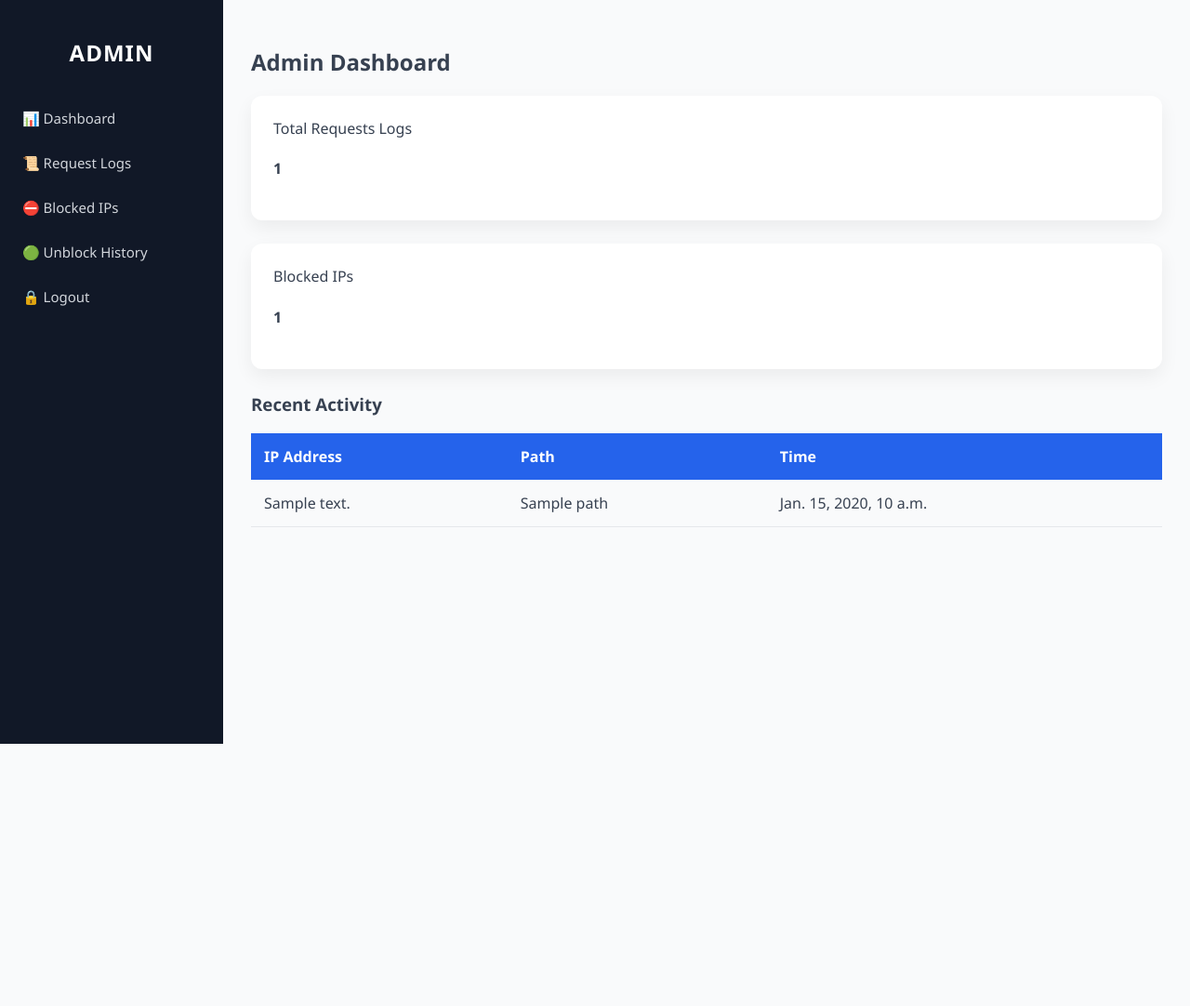
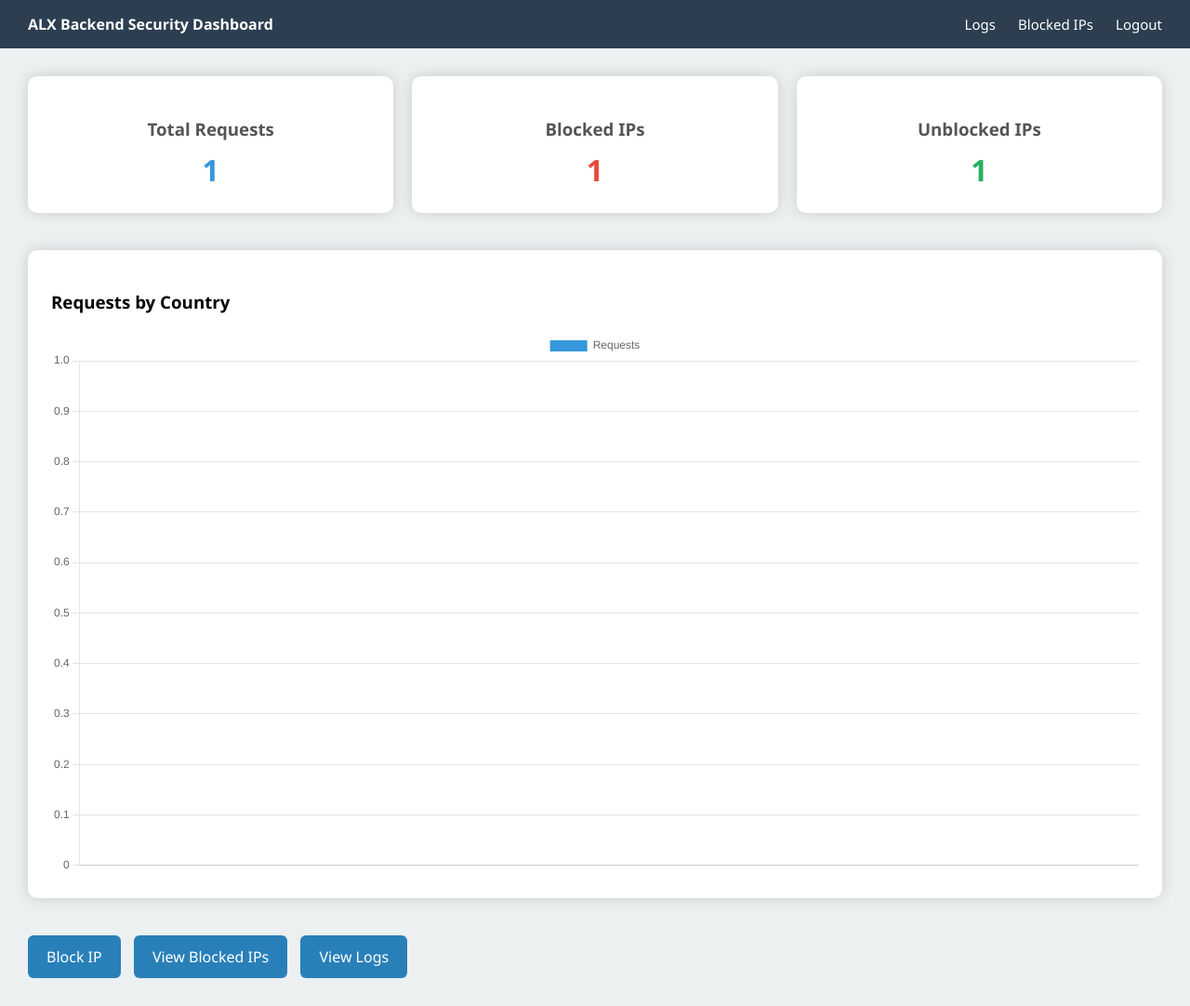
Before and after one commit to Brain-new1/alx-backend-security, a Django app: template ip_tracking/templates/admin/dashboard.html in a window 1280 px wide. Shown: the whole page at 93% size. Before the commit the page ends 800 px from the top, so only its background shows below. Run offline with Django 3.2, Linux system fonts and the light colour scheme; the template is opened without the code that fills it: most values are stand-ins (such as "Sample title", 1, 10 or a date in 2020).

Commit message:
Redesign home page and admin dashboard UI

```diff
--- a/ip_tracking/templates/admin/dashboard.html
+++ b/ip_tracking/templates/admin/dashboard.html
@@ -1,54 +1,164 @@
-{% extends "admin/admin_base.html" %}
+<!DOCTYPE html>
+<html>
+<head>
+    <title>Admin Dashboard | ALX Security</title>
+    <script src="https://cdn.jsdelivr.net/npm/chart.js"></script>
 
-{% block content %}
-<div class="container mt-4">
+    <style>
+        body {
+            margin: 0;
+            font-family: "Segoe UI", Arial, sans-serif;
+            background: #ecf0f1;
+        }
 
-    <h2 class="mb-4">Admin Dashboard</h2>
+        /* HEADER */
+        header {
+            background: #2c3e50;
+            color: white;
+            padding: 15px 30px;
+            display: flex;
+            justify-content: space-between;
+            align-items: center;
+        }
 
-    <div class="row">
-        <!-- Logs Count -->
-        <div class="col-md-4">
-            <div class="card text-white bg-primary mb-3">
-                <div class="card-header">Total Requests Logs</div>
-                <div class="card-body">
-                    <h4 class="card-title">{{ logs_count }}</h4>
-                </div>
-            </div>
+        header a {
+            color: white;
+            text-decoration: none;
+            margin-left: 20px;
+            font-size: 15px;
+        }
+
+        /* CONTAINER */
+        .container {
+            padding: 30px;
+        }
+
+        /* STATS */
+        .stats {
+            display: grid;
+            grid-template-columns: repeat(auto-fit, minmax(240px, 1fr));
+            gap: 20px;
+            margin-bottom: 40px;
+        }
+
+        .card {
+            background: white;
+            padding: 25px;
+            border-radius: 10px;
+            box-shadow: 0 0 15px rgba(0,0,0,0.15);
+            text-align: center;
+        }
+
+        .card h3 {
+            margin-bottom: 10px;
+            color: #555;
+        }
+
+        .card p {
+            font-size: 32px;
+            font-weight: bold;
+            margin: 0;
+        }
+
+        .blue { color: #3498db; }
+        .red { color: #e74c3c; }
+        .green { color: #27ae60; }
+
+        /* CHART */
+        .chart-box {
+            background: white;
+            padding: 25px;
+            border-radius: 10px;
+            box-shadow: 0 0 15px rgba(0,0,0,0.15);
+            margin-bottom: 40px;
+        }
+
+        /* LINKS */
+        .links a {
+            display: inline-block;
+            padding: 12px 20px;
+            margin-right: 10px;
+            background: #2980b9;
+            color: white;
+            text-decoration: none;
+            border-radius: 6px;
+            transition: 0.3s;
+        }
+
+        .links a:hover {
+            background: #2471a3;
+        }
+    </style>
+</head>
+<body>
+
+<header>
+    <div><strong>ALX Backend Security Dashboard</strong></div>
+    <div>
+        <a href="{% url 'logs' %}">Logs</a>
+        <a href="{% url 'blocked_ips' %}">Blocked IPs</a>
+        <a href="{% url 'logout' %}">Logout</a>
+    </div>
+</header>
+
+<div class="container">
+
+    <!-- STATISTICS -->
+    <div class="stats">
+        <div class="card">
+            <h3>Total Requests</h3>
+            <p class="blue">{{ logs_count }}</p>
         </div>
 
-        <!-- Blocked IP Count -->
-        <div class="col-md-4">
-            <div class="card text-white bg-danger mb-3">
-                <div class="card-header">Blocked IPs</div>
-                <div class="card-body">
-                    <h4 class="card-title">{{ blocked_count }}</h4>
-                </div>
-            </div>
+        <div class="card">
+            <h3>Blocked IPs</h3>
+            <p class="red">{{ blocked_count }}</p>
         </div>
 
+        <div class="card">
+            <h3>Unblocked IPs</h3>
+            <p class="green">{{ unblocked_count }}</p>
+        </div>
     </div>
 
-    <h3 class="mt-5">Recent Activity</h3>
+    <!-- COUNTRY CHART -->
+    <div class="chart-box">
+        <h3>Requests by Country</h3>
+        <canvas id="countryChart"></canvas>
+    </div>
 
-    <table class="table table-striped mt-3">
-        <thead>
-            <tr>
-                <th>IP Address</th>
-                <th>Path</th>
-                <th>Time</th>
-            </tr>
-        </thead>
-
-        <tbody>
-        {% for log in recent_logs %}
-            <tr>
-                <td>{{ log.ip_address }}</td>
-                <td>{{ log.path }}</td>
-                <td>{{ log.timestamp }}</td>
-            </tr>
-        {% endfor %}
-        </tbody>
-    </table>
+    <!-- ACTION LINKS -->
+    <div class="links">
+        <a href="{% url 'block_ip' %}">Block IP</a>
+        <a href="{% url 'blocked_ips' %}">View Blocked IPs</a>
+        <a href="{% url 'logs' %}">View Logs</a>
+    </div>
 
 </div>
-{% endblock %}
+
+<script>
+    const ctx = document.getElementById('countryChart').getContext('2d');
+
+    new Chart(ctx, {
+        type: 'bar',
+        data: {
+            labels: {{ countries|safe }},
+            datasets: [{
+                label: 'Requests',
+                data: {{ visits|safe }},
+                backgroundColor: '#3498db'
+            }]
+        },
+        options: {
+            responsive: true,
+            scales: {
+                y: {
+                    beginAtZero: true
+                }
+            }
+        }
+    });
+</script>
+
+</body>
+</html>
```
Also changed, not shown: ip_tracking/templates/home.html (+62 -13 lines), README.md.
